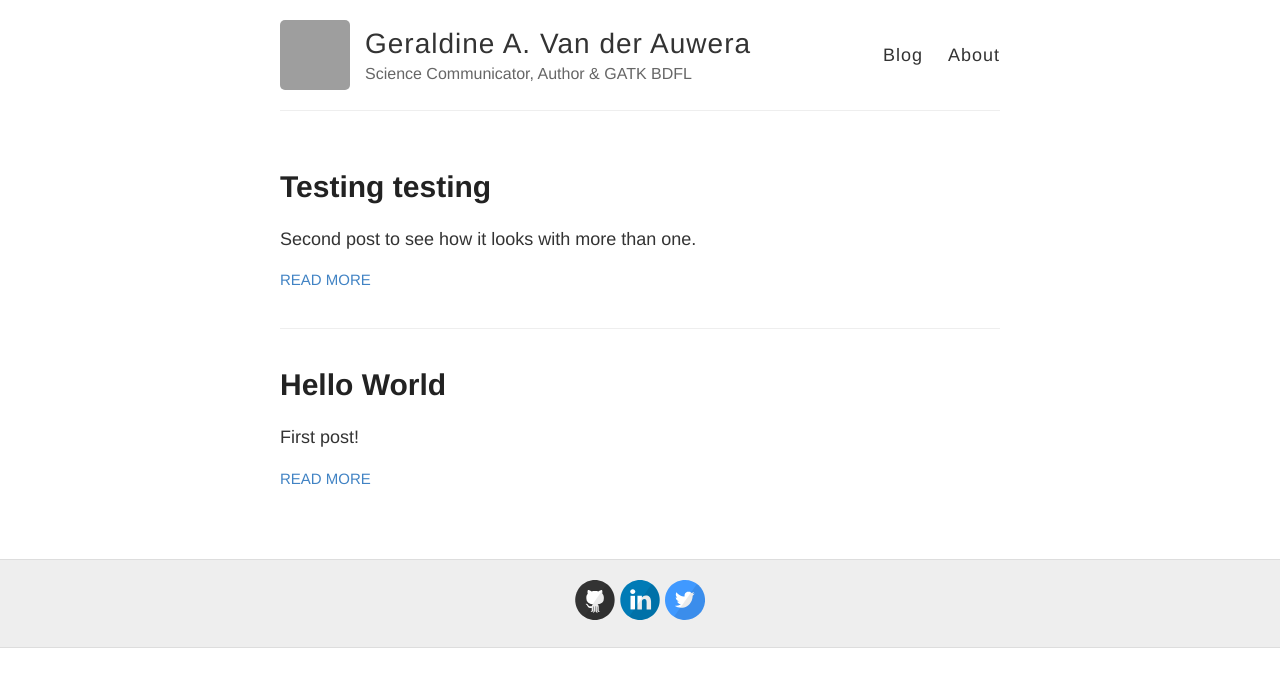
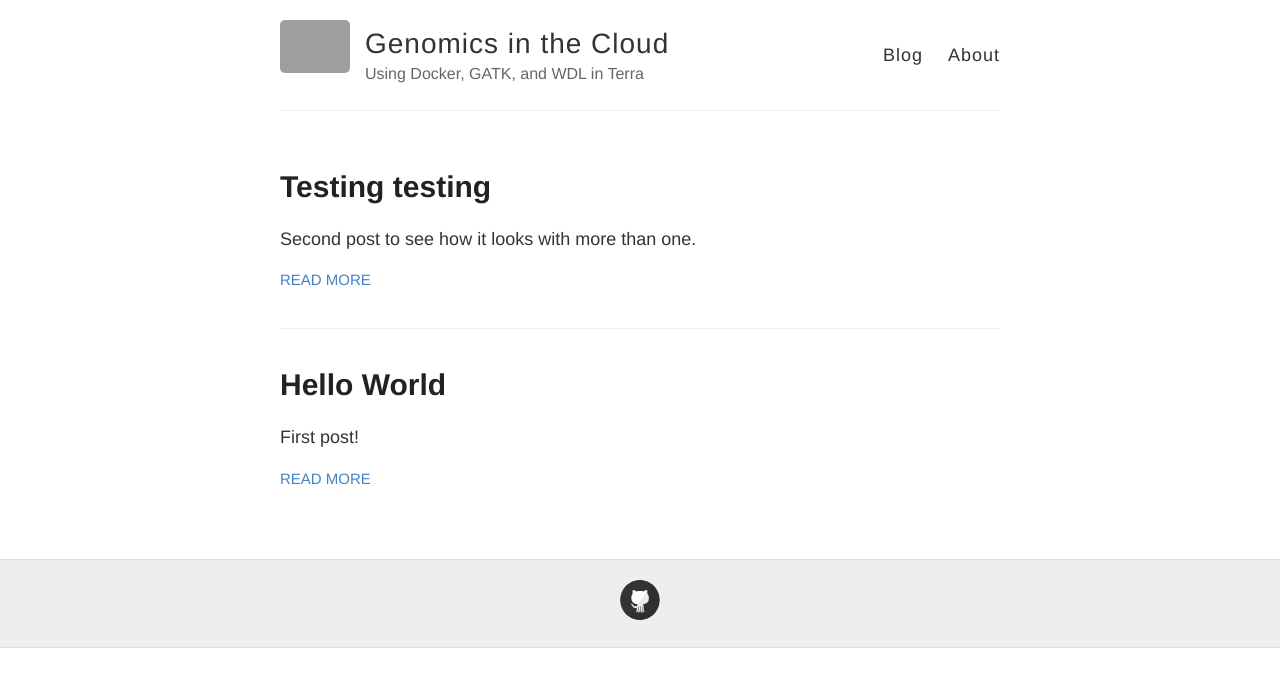
Before and after one commit to broadinstitute/test-jekyll-vdauwera, a Jekyll site: the page built from index.html, in a window 1280 px wide. Shown: the top 687 px of the page. Built offline with Jekyll 4.4.1, drawn with Linux system fonts in a browser that asks for light colours; grey boxes are pictures that could not be loaded.

Commit message:
Switch to book

```diff
--- a/_config.yml
+++ b/_config.yml
@@ -3,13 +3,13 @@
 #
 
 # Name of your site (displayed in the header)
-name: Geraldine A. Van der Auwera
+name: Genomics in the Cloud
 
 # Short bio or description (displayed in the header)
-description: Science Communicator, Author & GATK BDFL
+description: Using Docker, GATK, and WDL in Terra
 
 # URL of your avatar or profile pic (you could use your GitHub profile pic)
-avatar: https://avatars2.githubusercontent.com/u/2748435?s=460&u=2c986922cc39b5a873c3b0c35212823017dfd085&v=4
+avatar: https://learning.oreilly.com/library/cover/9781491975183/
 
 #
 # Flags below are optional
@@ -21,12 +21,12 @@ footer-links:
   email:
   facebook:
   flickr:
-  github: vdauwera/vdauwera.github.io
+  github: broadinstitute/genomics-in-the-cloud
   instagram:
-  linkedin: geraldine-van-der-auwera-5a5811
+  linkedin:
   pinterest:
   rss: # just type anything here for a working RSS icon
-  twitter: VdAGeraldine
+  twitter:
   stackoverflow: # your stackoverflow profile, e.g. "users/50476/bart-kiers"
   youtube: # channel/<your_long_string> or user/<user-name>
   googleplus: # anything in your profile username that comes after plus.google.com/
```
